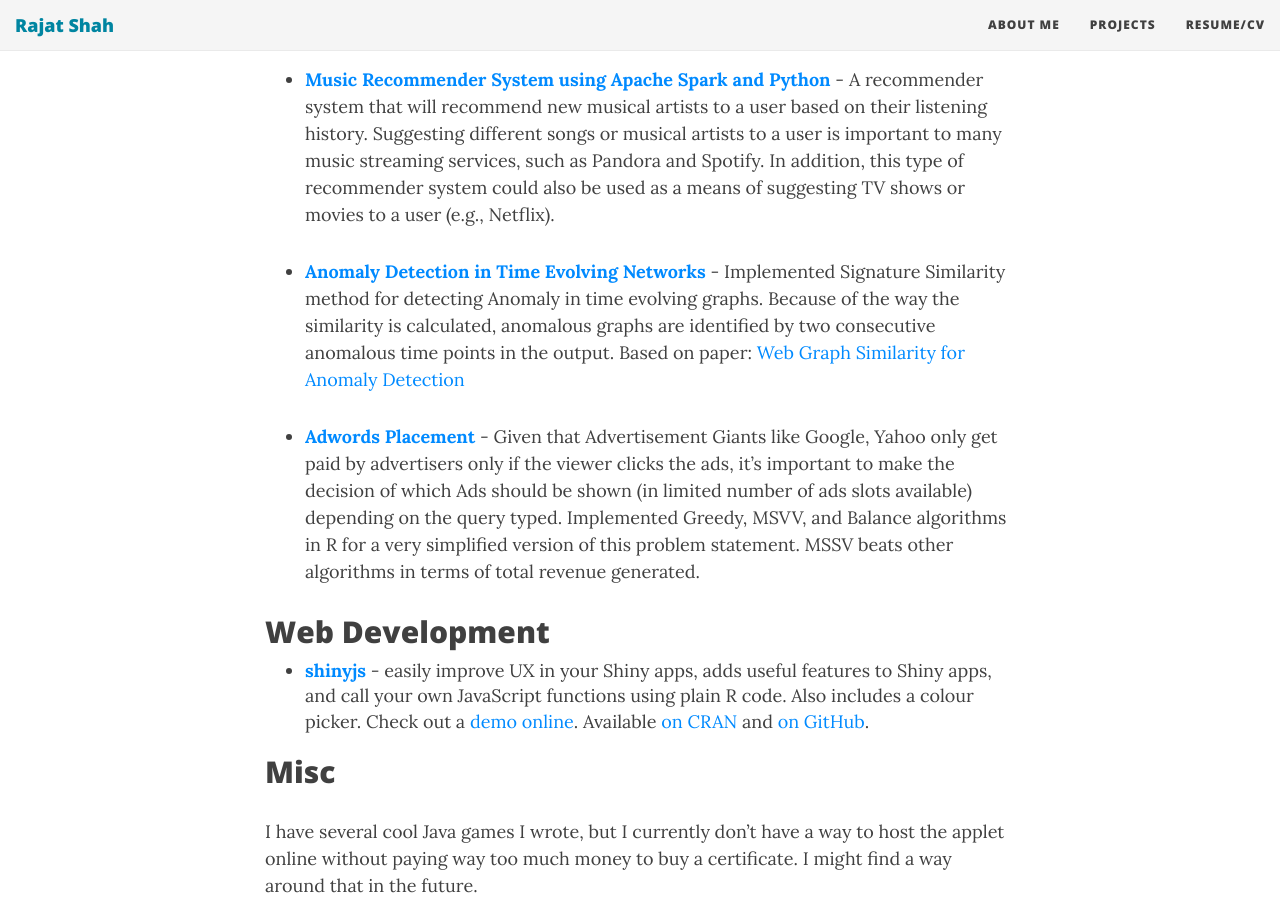
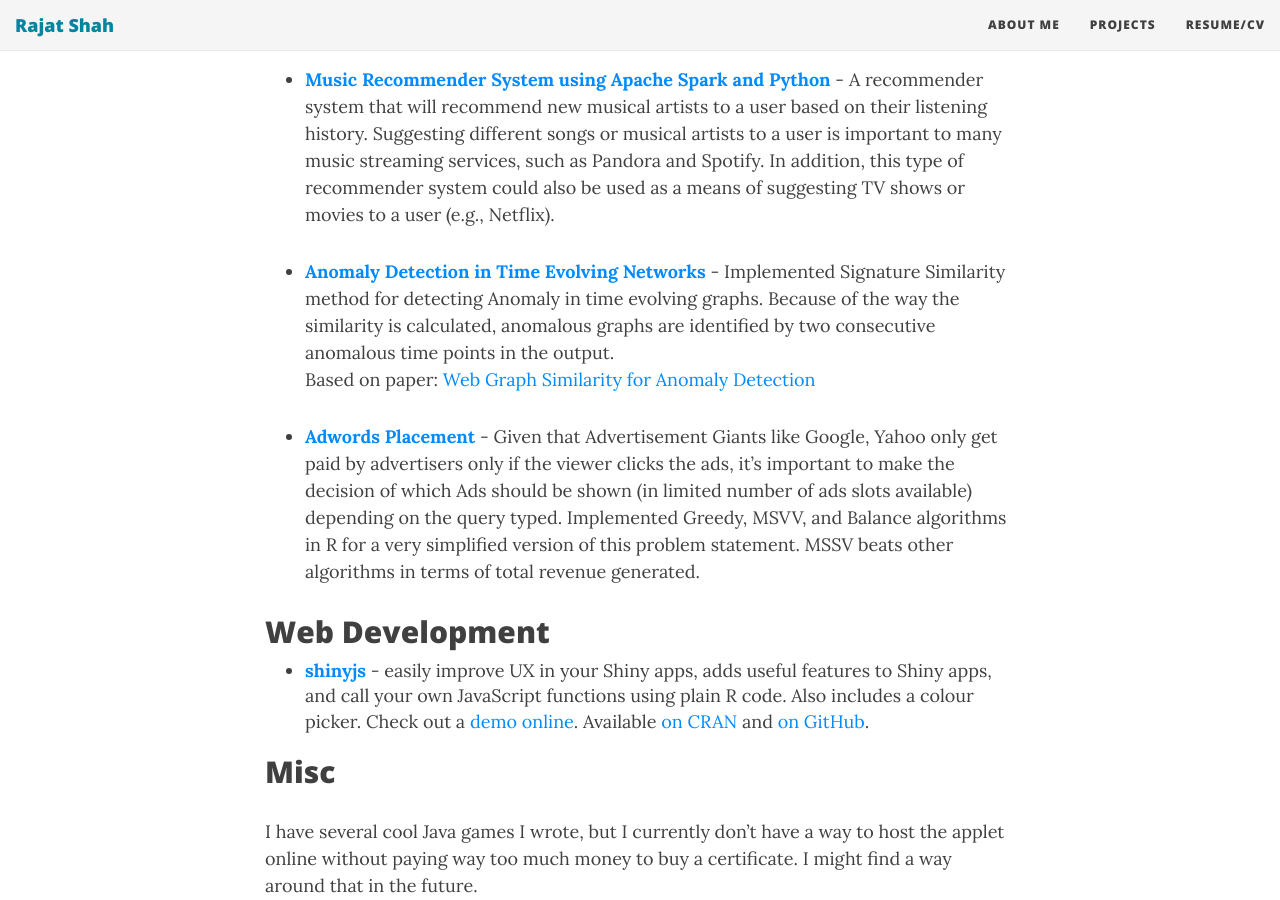
Before and after one commit to shahrajat/shahrajat.github.io, a Jekyll site: the page built from projects.md, in a window 1280 px wide and 900 px high, scrolled down 434 px. Built offline with Jekyll 4.4.1, drawn with Linux system fonts in a browser that asks for light colours; nearby versions of some CDN libraries; comment, search, counter and statistics services are not loaded.

```diff
--- a/projects.md
+++ b/projects.md
@@ -14,7 +14,7 @@ A collection of key projects in have done either in my free time or during Maste
 
 -  **[Music Recommender System using Apache Spark and Python](https://github.com/shahrajat/Data-Science/tree/master/music-recommender)** - A recommender system that will recommend new musical artists to a user based on their listening history. Suggesting different songs or musical artists to a user is important to many music streaming services, such as Pandora and Spotify. In addition, this type of recommender system could also be used as a means of suggesting TV shows or movies to a user (e.g., Netflix).
 
--  **[Anomaly Detection in Time Evolving Networks](https://github.com/shahrajat/Data-Science/tree/master/anomaly-detection)** - Implemented Signature Similarity method for detecting Anomaly in time evolving graphs.  Because of the way the similarity is calculated, anomalous graphs are identified by two consecutive anomalous time points in the output.
+-  **[Anomaly Detection in Time Evolving Networks](https://github.com/shahrajat/Data-Science/tree/master/anomaly-detection)** - Implemented Signature Similarity method for detecting Anomaly in time evolving graphs.  Because of the way the similarity is calculated, anomalous graphs are identified by two consecutive anomalous time points in the output.<br/>
 Based on paper: [Web Graph Similarity for Anomaly Detection](http://ilpubs.stanford.edu:8090/836/2/webgraph_similarity.pdf)
 
 -  **[Adwords Placement](https://github.com/shahrajat/Data-Science/tree/master/adwords-placement)** - Given that Advertisement Giants like Google, Yahoo only get paid by advertisers only if the viewer clicks the ads, it's important to make the decision of which Ads should be shown (in limited number of ads slots available) depending on the query typed. Implemented Greedy, MSVV, and Balance algorithms in R for a very simplified version of this problem statement. MSSV beats other algorithms in terms of total revenue generated.
```
